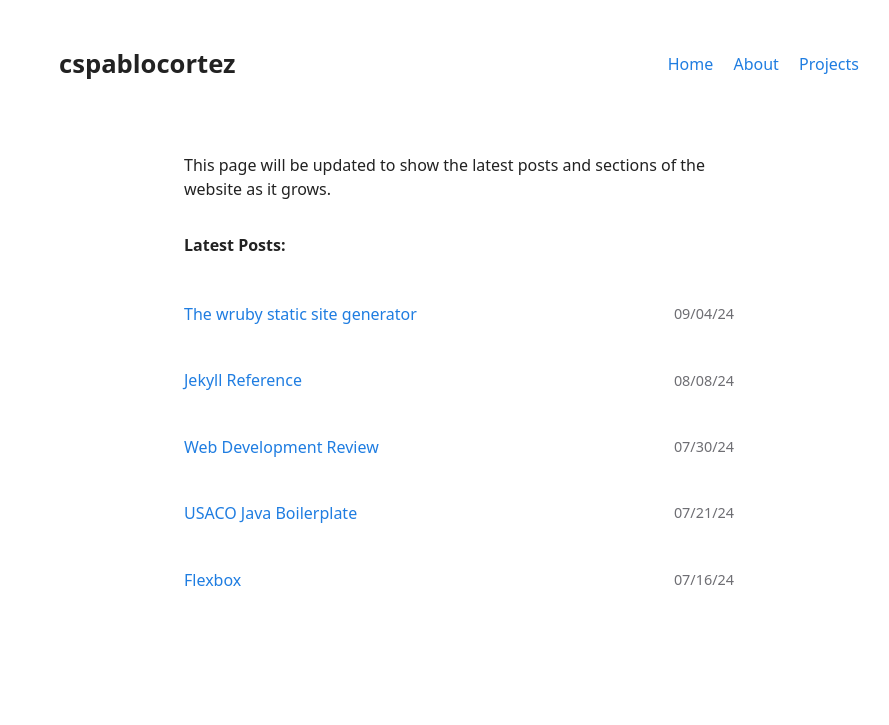
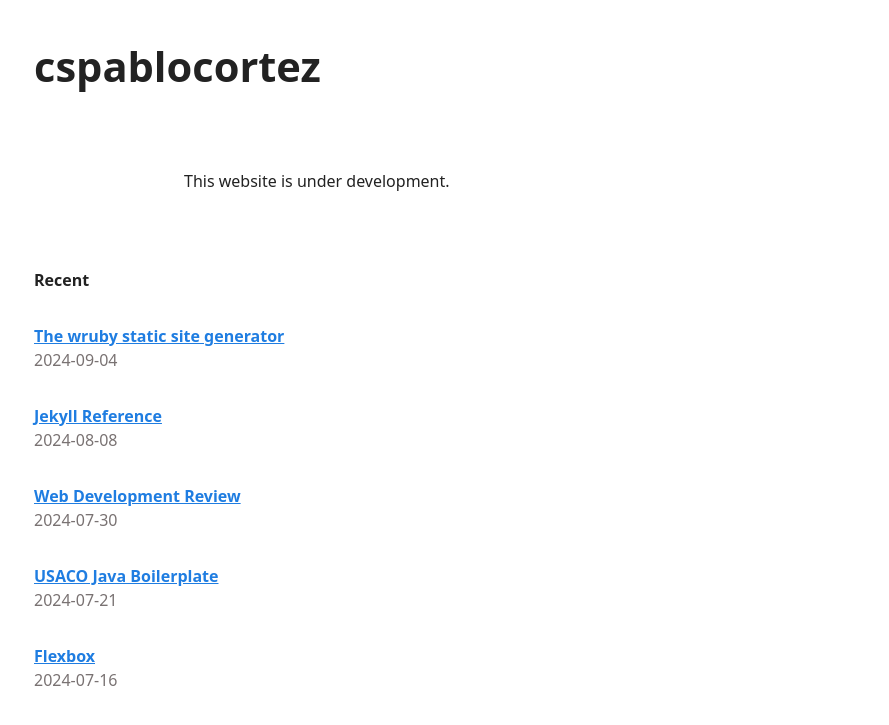
Before and after one commit to cspablocortez/cspablocortez.github.io, a Jekyll site: the page built from index.markdown, in a window 1280 px wide. Shown: the top 725 px of the page, without its empty margins (181-1070 px from the left). Built offline with Jekyll 4.4.1, drawn with Linux system fonts in a browser that asks for light colours.

Commit message:
Slimming Jekyll. Goal is to get it to build as quickly as Arrow. Will attempt to make them equal to justify switch to Arrow.

```diff
--- a/_config.yml
+++ b/_config.yml
@@ -1,4 +1,4 @@
-title: Website Title
+title: cspablocortez
 
 markdown: kramdown
 highlighter: rouge
--- a/_layouts/default.html
+++ b/_layouts/default.html
@@ -5,18 +5,17 @@
     <meta name="viewport" content="width=device-width, initial-scale=1.0">
     <title>{{ page.title }}</title>
     <link rel="icon" type="image/x-icon" href="https://pablocortez.github.io/favicon.ico">
-    <link rel="stylesheet" href="/assets/css/custom.css">
-    <link rel="stylesheet" href="/assets/css/monokai.css">
+    <link rel="stylesheet" href="/assets/css/cspablocortez.css">
 </head>
 <body>
 
-    {% include navigation.html %}
+    <nav>
+        <h1 id="site-title"><a href="/">{{site.title}}</a></h1>
+    </nav>
 
-    <div class="container">
+    <main>
         {{ content }}
-        <!-- {% include footer.html %} -->
-    </div>
-
+    </main>
 
 
 </body>
--- a/_layouts/home.html
+++ b/_layouts/home.html
@@ -2,10 +2,27 @@
 layout: default
 ---
 
-<p>This page will be updated to show the latest posts and sections of the website as it grows.</p>
+<section>
+  {{ content }}
+</section>
 
-<p style="margin: 2rem 0rem"><strong>Latest Posts:</strong></p>
 
-<div class="feed">
-    {% include blog_feed.html %}
+<div class="two-columns">
+
+  <div class="column">
+    <h1>Recent</h1>
+
+    {% for post in site.posts %}
+    {% unless post.hidden %}
+
+    <div class="post">
+      <h1><a href="{{post.url}}">{{ post.title }}</a></h1>
+      <p>{{ post.date | date: "%Y-%m-%d" }}</p>
+    </div>
+
+    {% endunless %}
+    {% endfor %}
+
+   </div>
+
 </div>
--- /dev/null
+++ b/assets/css/cspablocortez.css
@@ -0,0 +1,166 @@
+@import url('https://fonts.googleapis.com/css2?family=Crimson+Text:ital,wght@0,400;0,600;0,700;1,400;1,600;1,700&display=swap');
+
+:root {
+  --sans-serif: system-ui, -apple-system, BlinkMacSystemFont, 'Segoe UI', Roboto, Oxygen, Ubuntu, Cantarell, 'Open Sans', 'Helvetica Neue', sans-serif;
+  --serif: 'Crimson Text', 'Georgia','PT Serif', 'Garamond', serif;
+  --bg-color: white;
+  --text-color: #222;
+  --primary-color: #211EB3;
+  --secondary-color: #797272;
+  --accent-color: #1f7de1;
+  --base-font-size: 1rem;
+}
+
+@media (prefers-color-scheme: dark) {
+  :root {
+    --bg-color: black;
+    --text-color: white;
+  }
+}
+
+body {
+  background-color: var(--bg-color);
+  font-family: var(--sans-serif);
+  color: var(--text-color);
+  line-height: 1.5;
+  padding-inline: 1rem;
+  font-size: var(--base-font-size);
+}
+
+a {
+  color: var(--accent-color);
+}
+
+a:hover {
+  text-decoration: underline;
+  cursor: pointer;
+}
+
+nav {
+  margin-inline: auto;
+  margin-bottom: 4rem;
+  width: 100%;
+  max-width: 850px;
+}
+
+nav h1 {
+  font-size: 1rem;
+  padding-bottom: 0.5rem; /* this is half h1 font size */
+  border-bottom: 1px solid rgb(214, 214, 214);
+}
+
+h1 {
+  font-size: 2.4rem;
+}
+
+main {
+  background-color: var(--bg-color);
+}
+
+section {
+  width: 100%;
+  max-width: 550px;
+  margin-inline: auto;
+  margin-block: 4rem;
+}
+
+header {
+  line-height: 1;
+  margin-bottom: calc(2 * var(--base-font-size));
+}
+
+header * {
+  margin-block: calc(0.5 * var(--base-font-size));
+}
+
+header p {
+  color: var(--secondary-color);
+}
+
+blockquote {
+  border-left: 2px solid #8b8b8b;
+  padding-left: 1rem;
+  margin-inline-start: 1rem;
+}
+
+img {
+  width: 100%;
+}
+
+pre {
+  word-wrap: break-word;
+  border: 1px solid #ddd;
+  border-radius: 4px;
+  display: block;
+  font-size: 13px;
+  line-height: 1.428571429;
+  margin: 0 0 10px;
+  overflow-x: scroll;
+  padding: 12px;
+  -o-tab-size: 2;
+  tab-size: 2;
+  word-break: break-all;
+}
+
+
+/* Home Page */
+#site-title {
+  font-size: 2.6rem;
+  padding-bottom: none;
+  border-bottom: none;
+}
+
+#site-title a {
+  color: var(--text-color);
+  text-decoration: none;
+}
+
+.post {
+  animation: perspective-shift 5s ease-in-out infinite alternate;
+  margin-block: 2rem;
+}
+
+.post h1 {
+  margin: 0;
+  font-size: 1rem;
+}
+
+.post p {
+  color: var(--secondary-color);
+  margin: 0;
+  font-size: 1rem;
+}
+
+
+.two-columns {
+  display: flex;
+  flex-direction: column;
+  width: 100%;
+  max-width: 850px;
+  margin-inline: auto;
+}
+
+@media (min-width: 768px) {
+  .two-columns {
+    flex-direction: row;
+  }
+
+  .column {
+    flex: 1;
+    border-radius: 10px;
+  }
+
+  .column h1 {
+    font-size: 1rem;
+  }
+
+}
+
+@media only screen and (max-width: 400px) {
+  nav h1 { font-size: 1.2rem; }
+  body { font-size: 1.1rem; line-height: 1.4; }
+  blockquote { font-size: 0.9rem;  }
+  section { margin-block: 2rem; }
+  header p { font-size: 0.9rem }
+
+}
--- a/index.markdown
+++ b/index.markdown
@@ -3,3 +3,5 @@ layout: home
 title: Home
 permalink : /
 ---
+
+This website is under development.
```
Also changed, not shown: _includes/recent_posts.html (added, +8 -0 lines), _layouts/gallery.html (deleted, +0 -26 lines), _layouts/lesson.html (deleted, +0 -50 lines), _layouts/page.html (deleted, +0 -15 lines), _layouts/post.html (+8 -14 lines).
